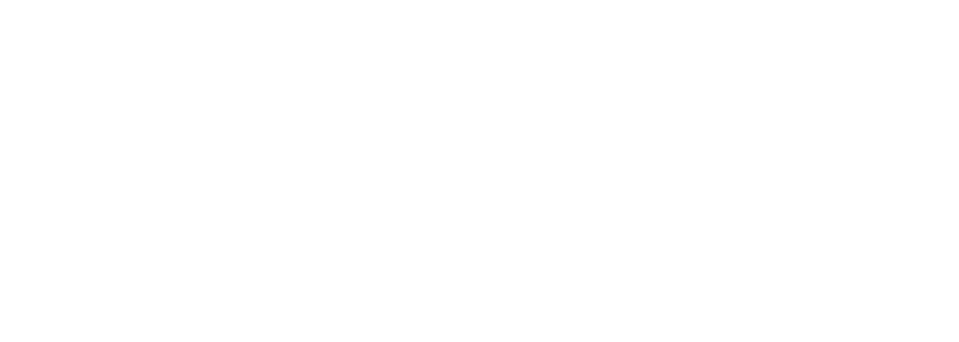
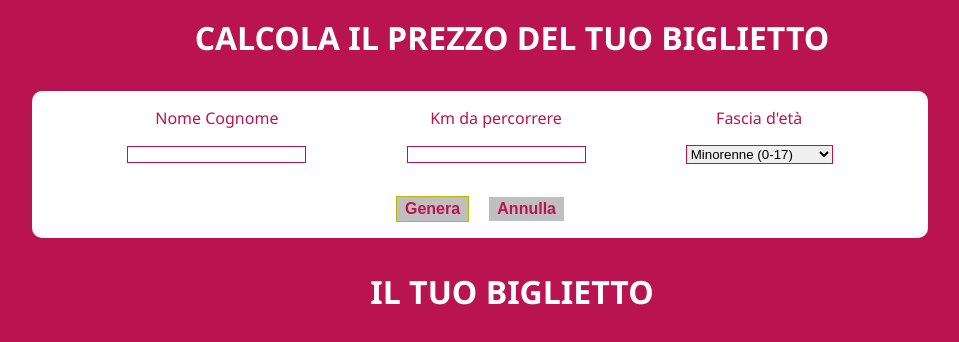
Before and after one commit to mohamedslima/js-biglietto-treno-form, a plain HTML site: page index.html in a window 1280 px wide. Shown: the whole page, without its empty margins (128-1087 px from the left). Drawn offline with Linux system fonts and the light colour scheme.

Commit message:
added layout container up

```diff
--- a/css/style.css
+++ b/css/style.css
@@ -0,0 +1,64 @@
+/* RESET */
+
+* {
+    margin: 0;
+    padding: 0;
+    box-sizing: border-box;
+}
+
+/* CONTENT */
+
+body {
+    background-color: #b91450;
+    font-family: 'Segoe UI', Tahoma, Geneva, Verdana, sans-serif;
+}
+
+h1.title {
+    color: white;
+    text-align: center;
+    margin-top: 1rem;
+}
+
+div.container {
+    background-color: white;
+    width: 70%;
+    margin: 2rem 10rem;
+    border-radius: 10px;
+}
+
+div.container.up {
+    text-align: center;
+}
+
+div.list-input > ul > li {
+    display: inline-block;
+    margin: 0 3rem;
+}
+
+div.list-input > ul > li > label {
+    display: block;
+    padding-bottom: .8rem;
+    color: #b91450;
+    padding-top: 1rem;
+}
+
+
+div.list-input > ul > li > input,
+div.list-input > ul > li > select {
+    border: 1.5px solid #b91450;
+}
+
+div.list-btn > button {
+    color: #b91450;
+    font-weight: bold;
+    font-size: 1rem;
+    background-color: rgb(192, 191, 191);
+    padding: .2rem .5rem;
+    margin: 2rem .5rem 1rem;
+    border: none;
+    cursor: pointer;
+}
+
+button#generate-btn {
+    border: 1px solid rgb(184, 184, 5);
+}
--- a/index.html
+++ b/index.html
@@ -10,8 +10,49 @@
     <link rel="stylesheet" href="css/style.css">
 </head>
 <body>
+    <h1 class="title">
+        CALCOLA IL PREZZO DEL TUO BIGLIETTO
+    </h1>
+    <div class="container up">
+        <div class="list-input">
+            <ul>
+                <li>
+                    <label class="userdata">
+                        Nome Cognome
+                    </label>
+                    <input type="text">
+                </li>
+                <li>
+                    <label class="userdata">
+                        Km da percorrere
+                    </label>
+                    <input type="text">
+                </li>
+                <li>
+                    <label for="user-color">Fascia d'età</label>
+                    <select name="user-color" id="user-color">
+                        <option value="underage">Minorenne (0-17)</option>
+                        <option value="adult">Maggiorenne (18-64)</option>
+                        <option value="over65">Over 65 </option>
+                    </select>
+                </li>
+            </ul>
+        </div>
+        <div class="list-btn">
+            <button id="generate-btn">
+                Genera
+            </button>
+            <button id="cancel-btn">
+                Annulla
+            </button>
+        </div>
+    </div>
+    <h1 class="title">
+        IL TUO BIGLIETTO
+    </h1>
+    <div class="container">
 
-
+    </div>
     <!-- link JS -->
     <script src="js/script.js" type="text/javascript"></script>
 </body>
```
